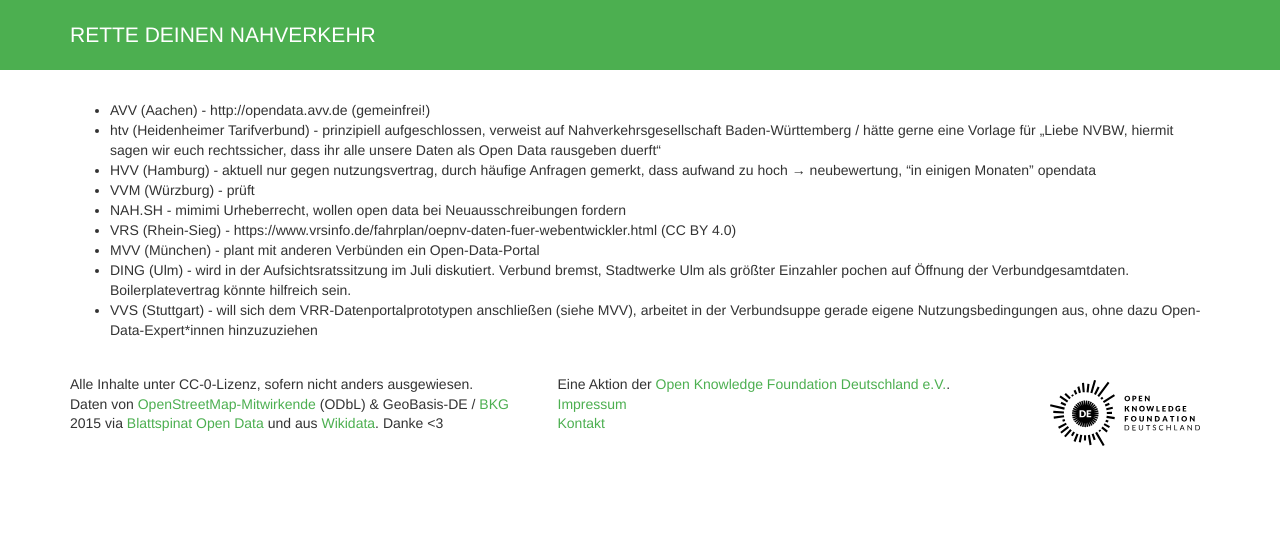
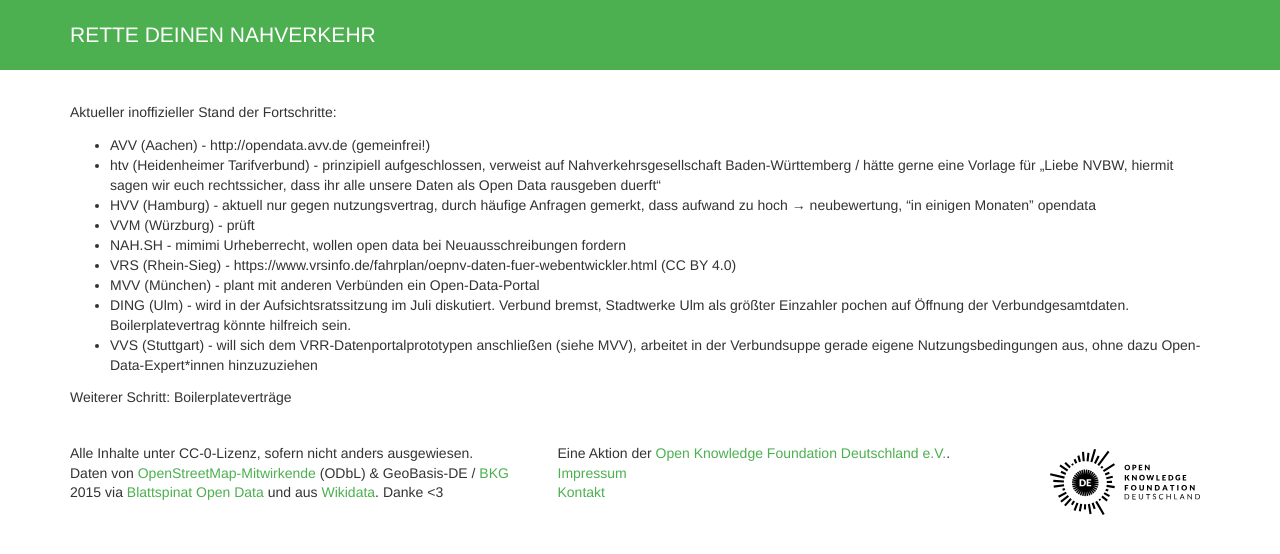
Before and after one commit to okfde/rettedeinennahverkehr, a Jekyll site: the page built from status.md, in a window 1280 px wide. Shown: the top 554 px of the page. Built offline with Jekyll 4.4.1, drawn with Linux system fonts in a browser that asks for light colours.

Commit message:
Update status.md

```diff
--- a/status.md
+++ b/status.md
@@ -1,7 +1,7 @@
 ---
 layout: single
 ---
-
+Aktueller inoffizieller Stand der Fortschritte:
 * AVV (Aachen) - http://opendata.avv.de (gemeinfrei!)
 * htv (Heidenheimer Tarifverbund) - prinzipiell aufgeschlossen, verweist auf Nahverkehrsgesellschaft Baden-Württemberg / hätte gerne eine Vorlage für „Liebe NVBW, hiermit sagen wir euch rechtssicher, dass ihr alle unsere Daten als Open Data rausgeben duerft“
 * HVV (Hamburg) - aktuell nur gegen nutzungsvertrag, durch häufige Anfragen gemerkt, dass aufwand zu hoch → neubewertung, “in einigen Monaten” opendata
@@ -11,3 +11,5 @@
 * MVV (München) - plant mit anderen Verbünden ein Open-Data-Portal
 * DING (Ulm) - wird in der Aufsichtsratssitzung im Juli diskutiert. Verbund bremst, Stadtwerke Ulm als größter Einzahler pochen auf Öffnung der Verbundgesamtdaten. Boilerplatevertrag könnte hilfreich sein.
 * VVS (Stuttgart) - will sich dem VRR-Datenportalprototypen anschließen (siehe MVV), arbeitet in der Verbundsuppe gerade eigene Nutzungsbedingungen aus, ohne dazu Open-Data-Expert*innen hinzuzuziehen
+
+Weiterer Schritt: Boilerplateverträge
```
